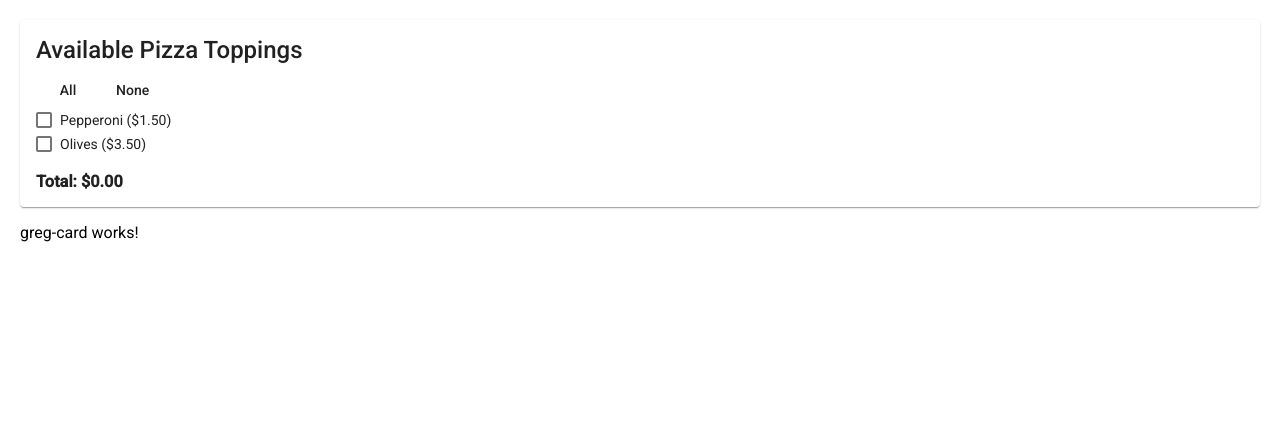
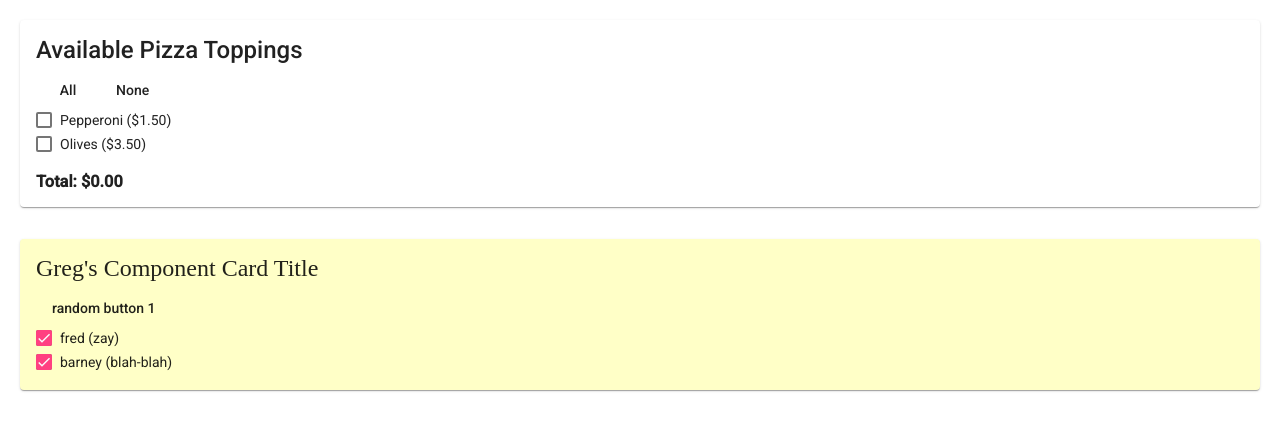
Before and after one commit to 2019-fall-jsf-th/components, an Angular app: page / in a window 1280 px wide. Shown: the top 430 px of the page. Built offline with nearby package versions, Linux system fonts and the light colour scheme.

Commit message:
added basic, temporary stuff to test everything is functional
this stuff will be removed/changed....

```diff
--- a/src/app/greg-card/greg-card.component.html
+++ b/src/app/greg-card/greg-card.component.html
@@ -1 +1,26 @@
-<p>greg-card works!</p>
+<mat-card>
+    <mat-card-title>
+        Greg's Component Card Title
+    </mat-card-title>
+
+    <mat-card-content>
+
+        <button
+            mat-button
+            (click)='buttonClickHandler()'>
+            random button 1
+        </button>
+
+        <div
+            *ngFor='let el of someArray'
+        >
+            <mat-checkbox
+                [(ngModel)]="el.key"
+            >
+                {{ el.name }} ({{ el.blah }})
+            </mat-checkbox>
+        </div>
+
+    </mat-card-content>
+
+</mat-card>
--- a/src/app/greg-card/greg-card.component.ts
+++ b/src/app/greg-card/greg-card.component.ts
@@ -9,6 +9,15 @@ export class GregCardComponent implements OnInit {
 
   constructor() { }
 
+  someArray = [
+    {name: 'fred', blah: 'zay', key: 'quai'},
+    {name: 'barney', blah: 'blah-blah', key: 'qui'}
+  ];
+
+  buttonClickHandler() {
+    console.log('greg click event works');
+  }
+
   ngOnInit() {
   }
 
```
